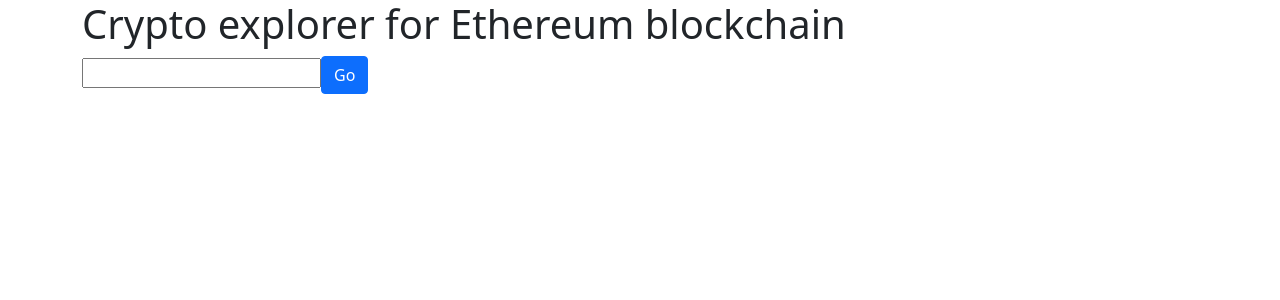
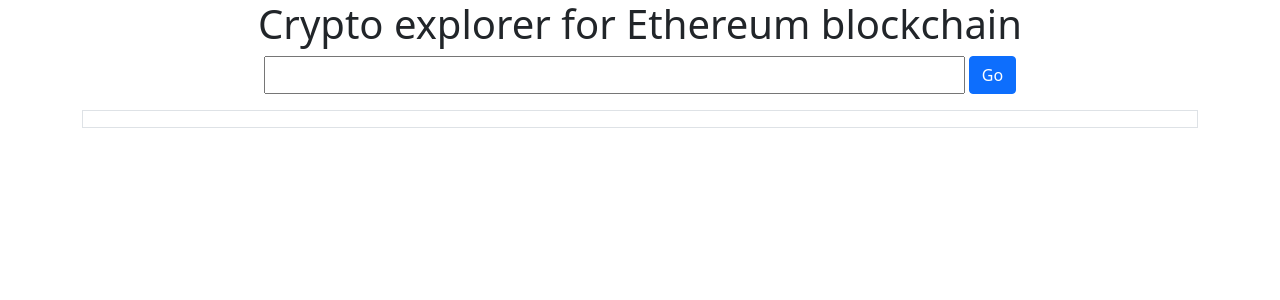
Before and after one commit to aadelop/crypto-explorer, a React (Vite) app in the folder frontend/: page / in a window 1280 px wide. Shown: the top 300 px of the page. Built offline with nearby package versions, Linux system fonts and the light colour scheme.

Commit message:
Added state to save the value of  search input

```diff
--- a/frontend/src/components/Home.jsx
+++ b/frontend/src/components/Home.jsx
@@ -1,7 +1,20 @@
-import {useNavigate, Outlet} from 'react-router-dom'
+import {useNavigate, Outlet, useParams} from 'react-router-dom'
 import {useForm} from 'react-hook-form'
+import {useState, useEffect} from 'react'
+
 
 export function Home (){
+    const {...param} = useParams()
+    const [urlParam, setUrlParam] = useState();
+
+    useEffect(() => {
+        // Solo actualizamos el estado si existe el valor de la URL
+        if (param) {
+            setUrlParam( Object.values(param)[0]);
+        }
+      }, [param]);
+
+    console.log("SHWOING PARAMS", Object.values(param)[0]);
     const navigate = useNavigate()
     const {register, handleSubmit} = useForm()
     const submitForm = (data) => {
@@ -14,11 +27,14 @@
     }
 
     return <div className='container'>
-        <h1>Crypto explorer for Ethereum blockchain</h1>
-        <form action="" onSubmit={handleSubmit(submitForm)}>
-            <input {...register("data")} />
+        <h1 className='text-center'>Crypto explorer for Ethereum blockchain</h1>
+        <form className='d-flex justify-content-center gap-1' action="" onSubmit={handleSubmit(submitForm)}>
+            <input {...register("data")} size={70} defaultValue = { urlParam ? urlParam : "" } />
             <button className='btn btn-primary'>Go</button>
         </form>
-        <Outlet/>
+        <div className='border my-3 p-2'>
+            <Outlet/>
+        </div>
+
     </div>
 }
```
